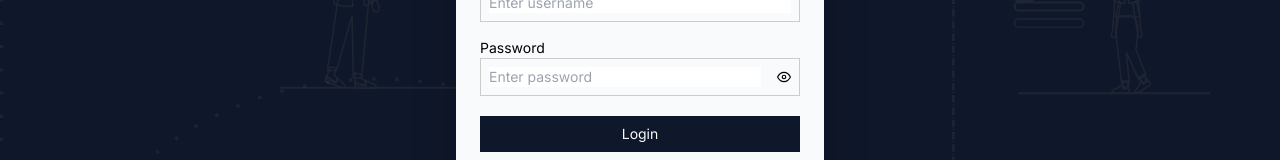
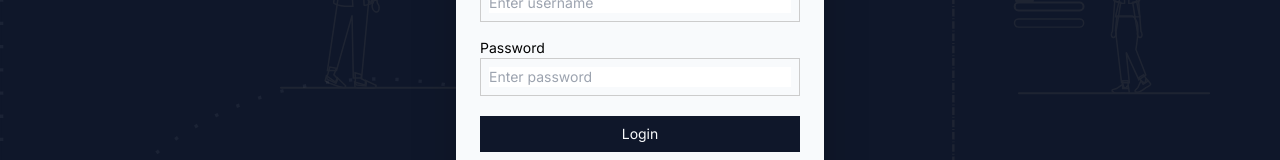
Before and after one commit to ErrolNtetha/lancing-client, a Next.js app: page /login in a window 1280 px wide. Shown: the part 404-564 px from the top of the page. Built offline with nearby package versions, Linux system fonts and the light colour scheme; no server answers.

Commit message:
feat: prop to check input value if it truthy

```diff
--- a/components/organisms/login/index.tsx
+++ b/components/organisms/login/index.tsx
@@ -15,9 +15,10 @@ const loginSchema = z.object({
 
 export const LoginForm = () => {
     const [hidden, setHidden] = React.useState(true);
-    const { register, handleSubmit, formState: { errors } } = useForm({
+    const { register, handleSubmit, watch, formState: { errors } } = useForm({
         resolver: zodResolver(loginSchema)
     });
+    const showIcon = watch('password');
 
     const handleLogin = async (data: any) => {
         const { username, password } = data;
@@ -57,12 +58,13 @@ export const LoginForm = () => {
                         placeholder='Enter password'
                         labelName='Password'
                         name='password'
-                        hasHideIcon={true}
+                        hasHideIcon={false}
                         handleHideIcon={() => setHidden(!hidden)}
                         isHidden={hidden}
                         register={register}
                         required={true}
                         errorMessage={errors?.password && errors?.password?.message?.toString()}
+                        inputHasValue={showIcon ? true : false}
                     />
                     <Button
                         handleClick={handleLogin}
```
